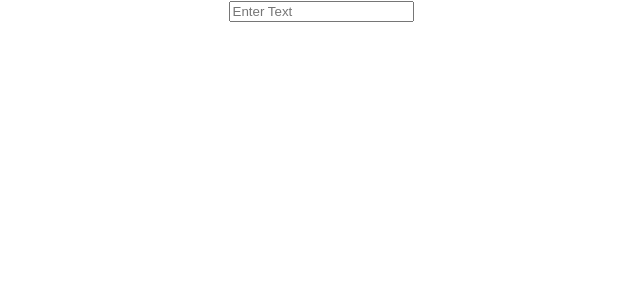
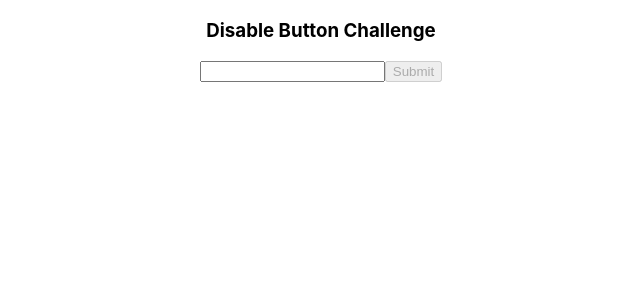
Before and after one commit to Priyak89/resume, a React (Create React App) app in the folder resume/: page / in a window 1280 px wide. Shown: the top 300 px of the page, without its empty margins (319-959 px from the left). Built offline with nearby package versions, Linux system fonts and the light colour scheme.

Commit message:
hooks application to enable button dynamically

```diff
--- a/resume/src/App.js
+++ b/resume/src/App.js
@@ -7,14 +7,15 @@ import './App.css';
 //import Toggle from './toggle';
 //import Calculator from './temperature';
 //import Togglebutton from './togglechallenge';
-import Binding from './twowaybinding';
+//import Binding from './twowaybinding';
+import Buttonexercise from './buttonexercise';
 import Names from './arraymap';
 
 function App() {
   return (
     <div className="App">
 
-   <Binding/>
+   <Buttonexercise/>
 
     </div>
   );
--- /dev/null
+++ b/resume/src/buttonexercise.js
@@ -0,0 +1,16 @@
+import React, { Component } from 'react';
+function Buttonexercise() {
+    const [value,setValue] = React.useState("");
+
+    return (
+      <>
+        <h3>Disable Button Challenge</h3>
+        <input type="text"
+        value = {value}
+        onChange = {(e)=>setValue(e.target.value)}
+        />
+        <button disabled = {(value.length > 0 ? false:true)}>Submit</button>
+      </>
+    );
+  }
+export default Buttonexercise;
```
